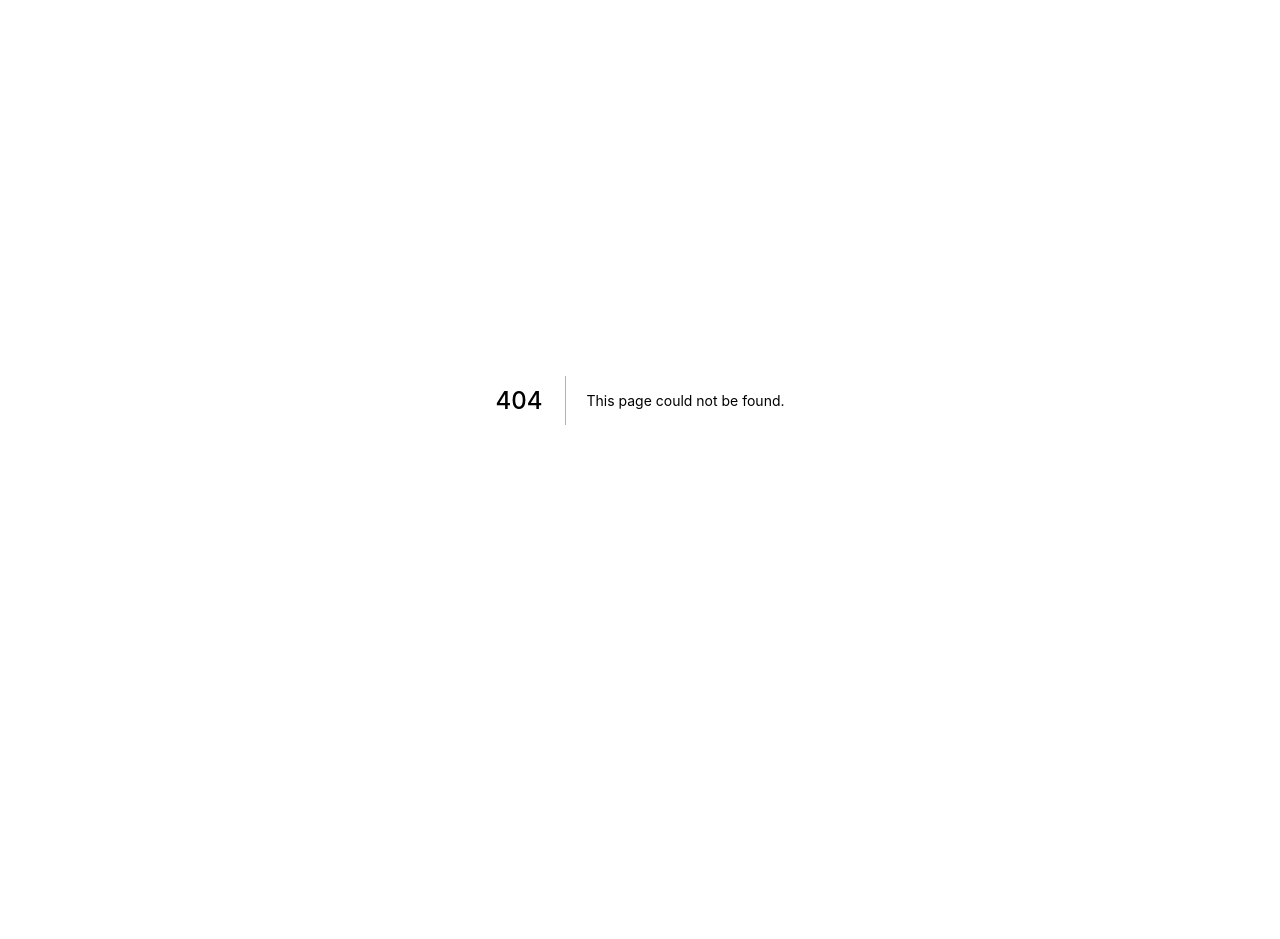
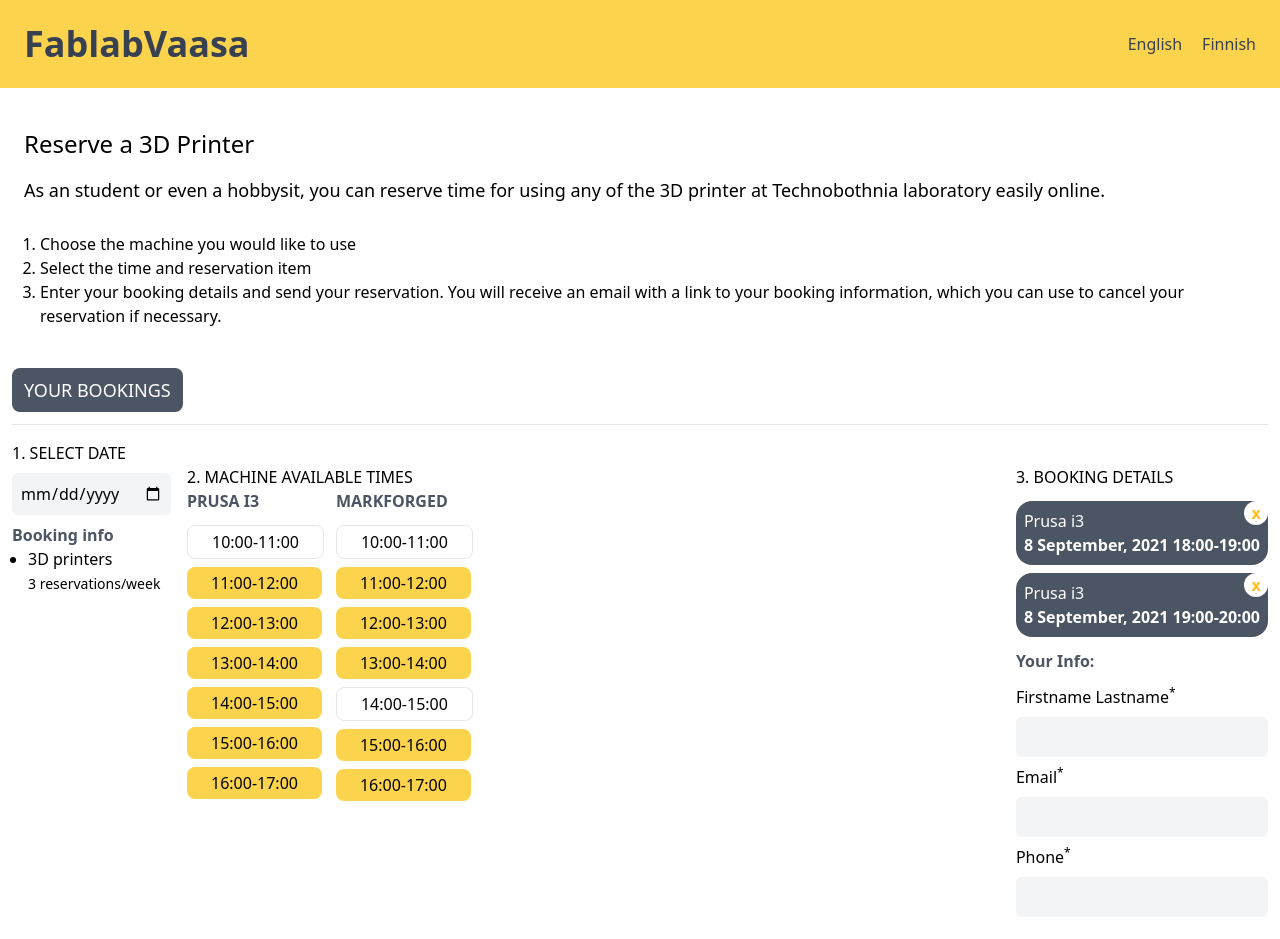
Before and after one commit to Sulaymon333/fablab-vaasa, a Next.js app: page /en/reserve-machine in a window 1280 px wide. Before the commit this address had no page. Shown: the top 939 px of the page. Before the commit the page ends 800 px from the top, so only its background shows below. Built offline with nearby package versions, Linux system fonts and the light colour scheme.

Commit message:
reserve machine v1.0

```diff
--- a/components/Booking.js
+++ b/components/Booking.js
@@ -1,5 +1,112 @@
 const Booking = () => {
-    return <div>ddd</div>;
+    return (
+        <div className="px-3 py-10 mx-auto">
+            <h1 className="inline-block p-2 px-3 text-lg font-medium text-white uppercase bg-gray-600 rounded-lg">
+                Your bookings
+            </h1>
+            <hr className="my-3" />
+            <section className="flex flex-wrap gap-1 mt-4 space-y-6">
+                <article>
+                    <h2 className="uppercase font-md">1. select date</h2>
+                    <input type="date" name="" id="" className="p-2 my-2 bg-gray-100 rounded-md" />
+                    <h3 className="font-bold text-gray-600">Booking info</h3>
+                    <ul className="ml-4 list-disc">
+                        <li>
+                            3D printers
+                            <br />
+                            <span className="text-sm">3 reservations/week</span>
+                        </li>
+                    </ul>
+                </article>
+                <article className="flex flex-col flex-1 px-0 md:px-3">
+                    <h2 className="uppercase font-md">2. Machine available times</h2>
+                    <div className="flex gap-3">
+                        <div>
+                            <h3 className="mb-3 font-bold text-gray-600 uppercase">Prusa i3</h3>
+                            <ul className="flex flex-col items-start space-y-2">
+                                <li className="inline-block px-6 py-1 border border-gray-200 rounded-lg justify-self-start">
+                                    10:00-11:00
+                                </li>
+                                <li className="inline-block px-6 py-1 bg-yellow-300 rounded-lg">11:00-12:00</li>
+                                <li className="inline-block px-6 py-1 bg-yellow-300 rounded-lg">12:00-13:00</li>
+                                <li className="inline-block px-6 py-1 bg-yellow-300 rounded-lg">13:00-14:00</li>
+                                <li className="inline-block px-6 py-1 bg-yellow-300 rounded-lg">14:00-15:00</li>
+                                <li className="inline-block px-6 py-1 bg-yellow-300 rounded-lg">15:00-16:00</li>
+                                <li className="inline-block px-6 py-1 bg-yellow-300 rounded-lg">16:00-17:00</li>
+                            </ul>
+                        </div>
+                        <div>
+                            <h3 className="mb-3 font-bold text-gray-600 uppercase">Markforged</h3>
+                            <ul className="flex flex-col items-start space-y-2">
+                                <li className="inline-block px-6 py-1 border border-gray-200 rounded-lg justify-self-start">
+                                    10:00-11:00
+                                </li>
+                                <li className="inline-block px-6 py-1 bg-yellow-300 rounded-lg">11:00-12:00</li>
+                                <li className="inline-block px-6 py-1 bg-yellow-300 rounded-lg">12:00-13:00</li>
+                                <li className="inline-block px-6 py-1 bg-yellow-300 rounded-lg">13:00-14:00</li>
+                                <li className="inline-block px-6 py-1 border border-gray-200 rounded-lg">
+                                    14:00-15:00
+                                </li>
+                                <li className="inline-block px-6 py-1 bg-yellow-300 rounded-lg">15:00-16:00</li>
+                                <li className="inline-block px-6 py-1 bg-yellow-300 rounded-lg">16:00-17:00</li>
+                            </ul>
+                        </div>
+                    </div>
+                </article>
+                <form>
+                    <h2 className="uppercase font-md">3. Booking details</h2>
+                    <div className="my-3 space-y-2">
+                        <div className="relative p-2 text-white bg-gray-600 rounded-2xl">
+                            <p>Prusa i3</p>
+                            <p className="font-bold">8 September, 2021 18:00-19:00</p>
+                            <span className="absolute top-0 right-0 flex items-center justify-center w-6 h-6 font-bold text-yellow-400 bg-white rounded-full cursor-pointer">
+                                x
+                            </span>
+                        </div>
+                        <div className="relative p-2 text-white bg-gray-600 rounded-2xl">
+                            <p>Prusa i3</p>
+                            <p className="font-bold">8 September, 2021 19:00-20:00</p>
+                            <span className="absolute top-0 right-0 flex items-center justify-center w-6 h-6 font-bold text-yellow-400 bg-white rounded-full cursor-pointer">
+                                x
+                            </span>
+                        </div>
+                    </div>
+                    <h3 className="mb-3 font-bold text-gray-600">Your Info:</h3>
+                    <div>
+                        <div>
+                            <label htmlFor="">
+                                Firstname Lastname<sup>*</sup>
+                            </label>
+                            <br />
+                            <input type="text" name="" id="" className="w-full p-2 my-2 bg-gray-100 rounded-md" />
+                        </div>
+                        <div>
+                            <label htmlFor="">
+                                Email<sup>*</sup>
+                            </label>
+                            <br />
+                            <input type="email" name="" id="" className="w-full p-2 my-2 bg-gray-100 rounded-md" />
+                        </div>
+                        <div>
+                            <label htmlFor="">
+                                Phone<sup>*</sup>
+                            </label>
+                            <br />
+                            <input
+                                type="tel"
+                                name=""
+                                id=""
+                                className="w-full p-2 my-2 bg-gray-100 rounded-md"
+                                pattern="[0-9]{3}-[0-9]{2}-[0-9]{3}"
+                            />
+                        </div>
+
+                        <button className="mt-4 btn">confirm reservation</button>
+                    </div>
+                </form>
+            </section>
+        </div>
+    );
 };
 
 export default Booking;
--- a/components/Header.js
+++ b/components/Header.js
@@ -3,17 +3,13 @@ import Link from 'next/link';
 function Header() {
     return (
         <header className="p-6 bg-yellow-300">
-            <nav className="flex justify-between mx-auto text-gray-700 max-w-screen-2xl ">
-                <div>
-                    <h1 className="text-4xl font-bold">FablabVaasa</h1>
-                </div>
+            <nav className="flex justify-between mx-auto text-gray-700 max-w-screen-2xl">
+                <Link href="/">
+                    <h1 className="text-4xl font-bold hover:border-b-0 link">FablabVaasa</h1>
+                </Link>
                 <ul className="flex items-center space-x-5">
-                    <Link href="/en">
-                        <li className="link">English</li>
-                    </Link>
-                    <Link href="/fi">
-                        <li className="link">Finnish</li>
-                    </Link>
+                    <li className="link">English</li>
+                    <li className="link">Finnish</li>
                 </ul>
             </nav>
         </header>
--- /dev/null
+++ b/components/HeroText.js
@@ -0,0 +1,21 @@
+function HeroText() {
+    return (
+        <div className="px-6 xlg:px-0">
+            <h2 className="text-2xl font-medium">Reserve a 3D Printer</h2>
+            <h3 className="py-4 text-lg font-light">
+                As an student or even a hobbysit, you can reserve time for using any of the 3D printer at Technobothnia
+                laboratory easily online.
+            </h3>
+            <ol className="mt-3 ml-4 list-decimal">
+                <li>Choose the machine you would like to use</li>
+                <li>Select the time and reservation item</li>
+                <li>
+                    Enter your booking details and send your reservation. You will receive an email with a link to your
+                    booking information, which you can use to cancel your reservation if necessary.
+                </li>
+            </ol>
+        </div>
+    );
+}
+
+export default HeroText;
--- a/components/MachineItem.js
+++ b/components/MachineItem.js
@@ -1,4 +1,6 @@
 import Image from 'next/image';
+import Link from 'next/link';
+
 const MachineItem = ({ name, img, type }) => {
     return (
         <article className="px-4 text-gray-800 rounded-md cursor-pointer ">
@@ -6,7 +8,10 @@ const MachineItem = ({ name, img, type }) => {
             <h3 className="my-4 font-bold capitalize">{name}</h3>
             <div className="flex items-center justify-between">
                 <p>Tech.: {type.toUpperCase()}</p>
-                <button className="text-white btn">Book</button>
+
+                <Link href="/en/reserve-machine">
+                    <p className="btn">Book</p>
+                </Link>
             </div>
         </article>
     );
--- /dev/null
+++ b/pages/en/reserve-machine.js
@@ -0,0 +1,25 @@
+import Head from 'next/head';
+import Booking from '../../components/Booking';
+import Footer from '../../components/Footer';
+import Header from '../../components/Header';
+import HeroText from '../../components/HeroText';
+
+function reserveMachine() {
+    return (
+        <div>
+            <Head>
+                <title>Create Next App</title>
+                <link rel="icon" href="/favicon.ico" />
+            </Head>
+
+            <Header />
+            <main className="py-10 mx-auto max-w-screen-2xl">
+                <HeroText />
+                <Booking />
+            </main>
+            <Footer />
+        </div>
+    );
+}
+
+export default reserveMachine;
--- a/pages/index.js
+++ b/pages/index.js
@@ -1,6 +1,7 @@
 import Head from 'next/head';
 import Footer from '../components/Footer';
 import Header from '../components/Header';
+import HeroText from '../components/HeroText';
 import Machines from '../components/Machines';
 
 export default function Home({ machines }) {
@@ -13,21 +14,7 @@ export default function Home({ machines }) {
 
             <Header />
             <main className="py-10 mx-auto max-w-screen-2xl">
-                <div className="px-6 xlg:px-0">
-                    <h2 className="text-2xl font-medium">Reserve a 3D Printer</h2>
-                    <h3 className="py-4 text-lg font-light">
-                        As an student or even a hobbysit, you can reserve time for using any of the 3D printer at
-                        Technobothnia laboratory easily online.
-                    </h3>
-                    <ol className="mt-3 ml-4 list-decimal">
-                        <li>Choose the machine you would like to use</li>
-                        <li>Select the time and reservation item</li>
-                        <li>
-                            Enter your booking details and send your reservation. You will receive an email with a link
-                            to your booking information, which you can use to cancel your reservation if necessary.
-                        </li>
-                    </ol>
-                </div>
+                <HeroText />
                 <Machines machines={machines.data} />
             </main>
             <Footer />
--- a/styles/globals.css
+++ b/styles/globals.css
@@ -8,6 +8,6 @@
     }
 
     .btn {
-        @apply px-5 py-2 text-xs font-semibold border border-yellow-300 rounded-md md:text-sm bg-gradient-to-b from-gray-600 to-gray-800 focus:outline-none focus:ring-2 focus:ring-yellow-300 active:to-yellow-300;
+        @apply px-5 py-2 text-xs font-semibold text-white capitalize border border-yellow-300 rounded-md md:text-sm bg-gradient-to-b from-gray-600 to-gray-800 focus:outline-none focus:ring-2 focus:ring-yellow-300 active:to-yellow-300;
     }
 }
```
Also changed, not shown: pages/api/en/reserve-machine.js (deleted).
